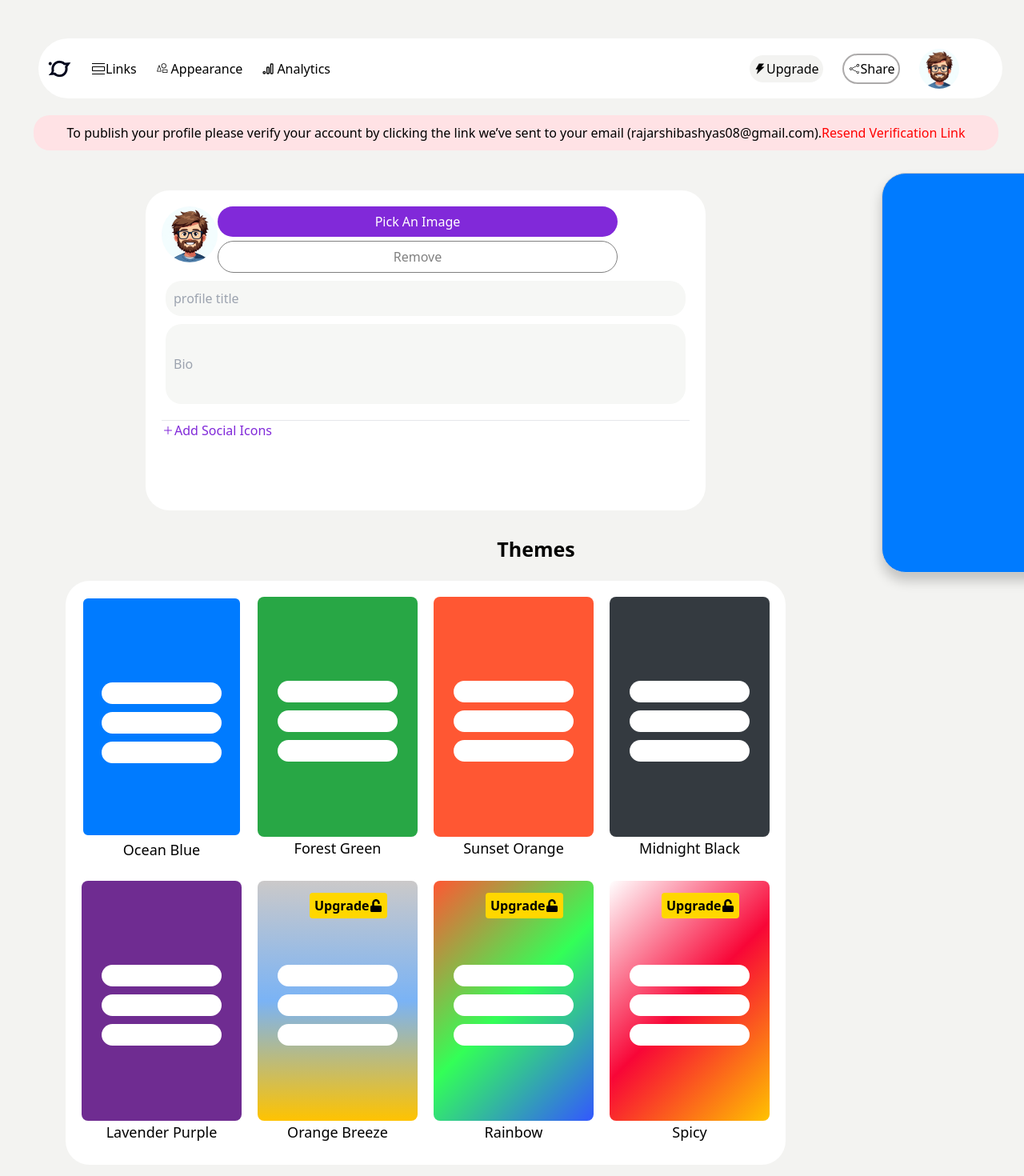
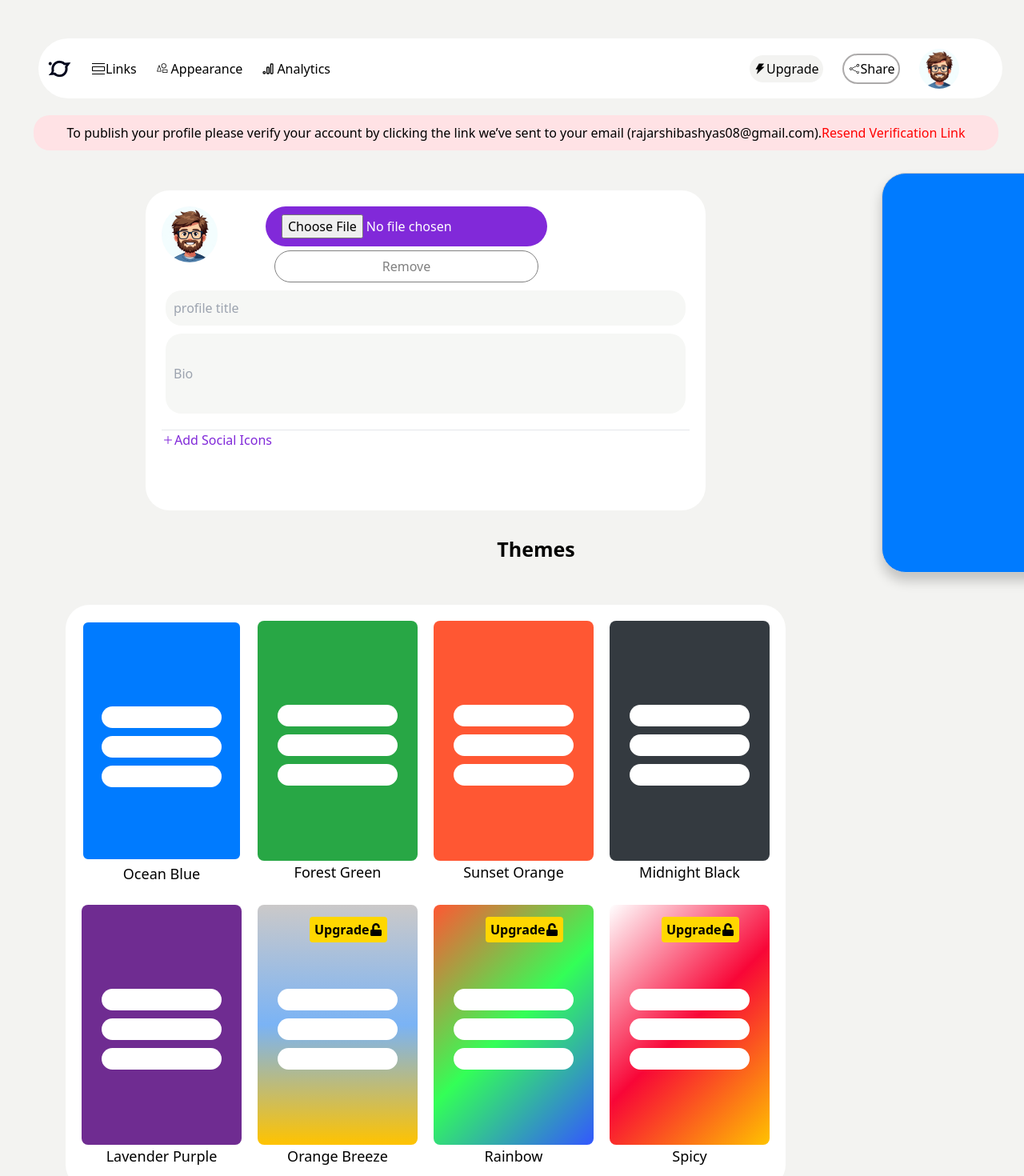
Before and after one commit to nat2132/MyLinkSpace, a React (Vite) app in the folder frontend/: page /appearance in a window 1280 px wide. Shown: the top 1470 px of the page at 80% size. Built offline with nearby package versions, Linux system fonts and the light colour scheme.

Commit message:
appearance style changes

```diff
--- /dev/null
+++ b/frontend/src/components/Analytics/analytics.jsx
@@ -0,0 +1,11 @@
+import React from 'react'
+
+const analytics = () => {
+  return (
+    <div>
+
+    </div>
+  )
+}
+
+export default analytics
--- a/frontend/src/components/Appearance/appearance.css
+++ b/frontend/src/components/Appearance/appearance.css
@@ -78,3 +78,34 @@
     height: 50px; /* Fixed height for better alignment */
     width:200px;
 }
+/* appearance.css */
+
+/* Base styles for the themes container */
+.themes-container {
+    display: grid;
+    grid-template-columns: repeat(auto-fit, minmax(200px, 1fr)); /* Default responsive layout */
+    gap: 20px;
+    padding: 20px;
+    background-color: white;
+    border-radius: 30px;
+    margin: 30px auto; /* Center the container */
+    max-width: 90%; /* Responsive max width */
+  }
+
+  /* Media query for tablets */
+  @media (max-width: 768px) {
+    .themes-container {
+      grid-template-columns: repeat(auto-fit, minmax(150px, 1fr)); /* Adjust for smaller screens */
+      gap: 15px; /* Reduce gap */
+      padding: 15px; /* Reduce padding */
+    }
+  }
+
+  /* Media query for mobile screens */
+  @media (max-width: 480px) {
+    .themes-container {
+      grid-template-columns: 1fr; /* Single column layout */
+      gap: 10px; /* Further reduce gap */
+      padding: 10px; /* Further reduce padding */
+    }
+  }
--- a/frontend/src/components/Appearance/appearance.jsx
+++ b/frontend/src/components/Appearance/appearance.jsx
@@ -16,6 +16,9 @@ function appearance() {
     const [selectedStyles, setSelectedStyles] = useState([]);
     const [selectedFont, setSelectedFont] = useState('Arial'); // Default font
     const [fontColor, setFontColor] = useState('#000000'); // Default color
+    const [selectedImage, setSelectedImage] = useState(null);
+
+
 
 
 
@@ -33,6 +36,14 @@ function appearance() {
 
       const handleFontChange = (event) => {
         setSelectedFont(event.target.value); // Update the selected font
+      };
+
+      const handleImageChange = (event) => {
+        const file = event.target.files[0];
+        if (file) {
+          const imageUrl = URL.createObjectURL(file);
+          setSelectedImage(imageUrl);
+        }
       };
 
       const handleFontColorChange = (event) => {
@@ -69,9 +80,26 @@ function appearance() {
         <div className='profile-container'>
             <div className='profile'>
             <img style={{height:'70px',width:'70px',borderRadius:'50px'}} src={profile} alt="" />
-            <div className='btn'>
-                <button style={{marginBottom:'5px',backgroundColor:'#8129D9',color:'white',padding:'7px',borderRadius:'30px',width:'500px'}}>Pick An Image</button><br />
-                <button style={{border:'1px,solid',color:'grey',padding:'7px',borderRadius:'30px',width:'500px'}}>Remove</button>
+            <div className='btn' style={{marginLeft:'60px'}}>
+            <div style={{ textAlign: 'center' }}>
+      <input
+        type="file"
+        accept="image/*"
+        onChange={handleImageChange}
+        style={{ display: '',
+            backgroundColor: '#8129D9',
+            color: 'white',
+            padding: '10px 20px',
+            borderRadius: '30px',
+            cursor: 'pointer',
+            border: 'none',
+            fontSize: '16px',
+            marginBottom:'5px'
+         }} // Hide the file input
+        id="image-upload"
+      />
+    </div>
+                <button style={{border:'1px,solid',color:'grey',padding:'7px',borderRadius:'30px',width:'330px'}}>Remove</button>
 
             </div>
             </div>
@@ -176,10 +204,8 @@ function appearance() {
     background: isGradient
       ? `linear-gradient(45deg, ${customColor}, #ffffff)` // Example gradient
       : selectedTheme.backgroundColor, // Use selected theme's background color
-    height: '400px',
     color: selectedTheme.textColor,
     fontFamily:{selectedFont},
-    marginLeft: '20px',
     flex: 1,
     marginLeft: '1050px',
     marginTop: '-510px',
@@ -312,7 +338,7 @@ function appearance() {
 
         <div className='mylinkspacelogo'>
             <h2>Hide the MyLinkSpace</h2>
-            <button style={{display:'flex',justifyContent:'center',alignItems:'center',width:'100px',borderRadius:'50px',backgroundColor:'black',gap:'2px',marginTop:'-35px',marginLeft:'40px',color:'white',marginTop:''}}>Upgrade<FaUnlock/></button>
+            <button style={{display:'flex',justifyContent:'center',alignItems:'center',width:'100px',borderRadius:'50px',backgroundColor:'black',gap:'2px',marginTop:'-35px',marginLeft:'40px',color:'white'}}>Upgrade<FaUnlock/></button>
 
 
 
```
